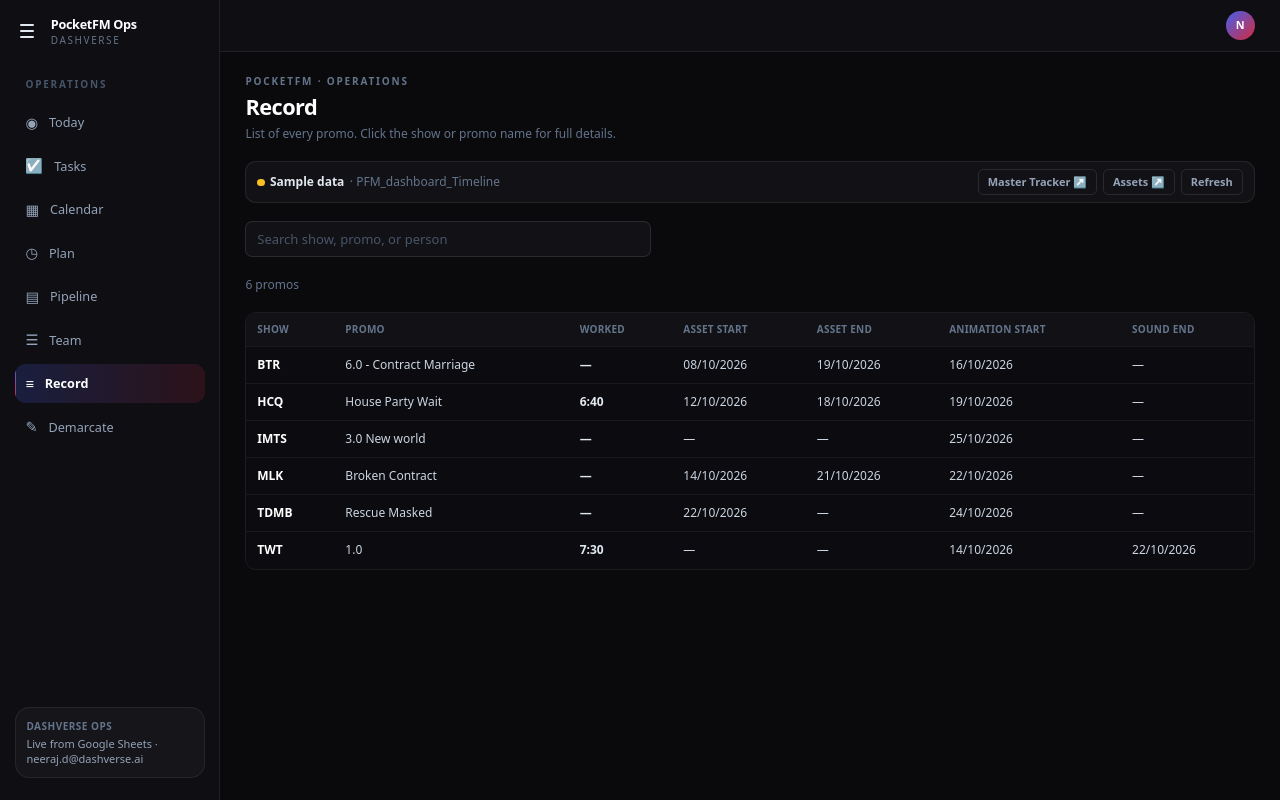
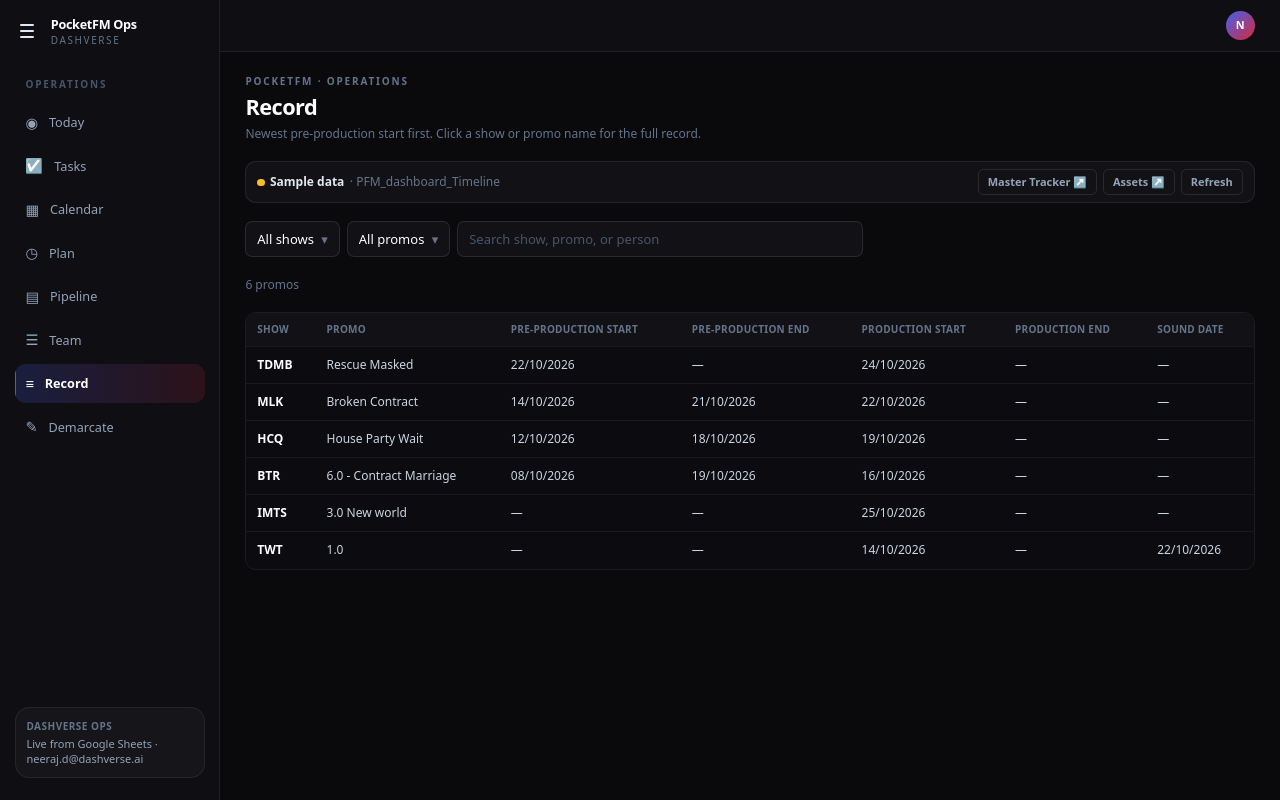
Before and after one commit to neeraj-dashverse/Dashboard, a Next.js app: page /record in a window 1280 px wide. Built offline with nearby package versions, Linux system fonts and the light colour scheme.

Commit message:
Show record dates as pre-production, production, and sound.
The list sorts by the latest asset start and lets several shows and promos be picked at once.

Co-authored-by: Cursor <cursoragent@cursor.com>

```diff
--- a/src/components/ops/RecordBoard.tsx
+++ b/src/components/ops/RecordBoard.tsx
@@ -1,30 +1,137 @@
 "use client";
 
 import Link from "next/link";
-import { useMemo, useState } from "react";
-import { formatDmy, formatDuration, promoRecords } from "@/lib/ops/selectors";
+import { useEffect, useMemo, useRef, useState } from "react";
+import { formatDmy, promoRecords } from "@/lib/ops/selectors";
 import { SyncStrip } from "./SyncStrip";
 import { useOps } from "./OpsProvider";
-
-function duration(seconds: number | null | undefined): string {
-  if (seconds == null || seconds <= 0) return "—";
-  return formatDuration(seconds);
-}
 
 function when(value: string | null | undefined): string {
   if (!value) return "—";
   return formatDmy(value);
 }
 
+const fieldClass =
+  "rounded-lg border border-white/[0.1] bg-[#121216] px-3 py-2 text-[13px] text-white";
+
+function uniqueNames(values: string[]): string[] {
+  return [...new Set(values.map((value) => value.trim()).filter(Boolean))].sort((a, b) =>
+    a.localeCompare(b)
+  );
+}
+
+function promoKey(show: string, promo: string): string {
+  return `${show}\u0000${promo}`;
+}
+
+function MultiFilter({
+  label,
+  emptyLabel,
+  options,
+  selected,
+  onChange,
+}: {
+  label: string;
+  emptyLabel: string;
+  options: { key: string; title: string; hint?: string }[];
+  selected: string[];
+  onChange: (next: string[]) => void;
+}) {
+  const [open, setOpen] = useState(false);
+  const box = useRef<HTMLDivElement>(null);
+  const picked = options.filter((option) => selected.includes(option.key));
+  const summary =
+    picked.length === 0 ? emptyLabel : picked.length === 1 ? picked[0].title : `${picked.length} ${label}`;
+
+  useEffect(() => {
+    if (!open) return;
+    const close = (event: MouseEvent) => {
+      if (!box.current?.contains(event.target as Node)) setOpen(false);
+    };
+    document.addEventListener("mousedown", close);
+    return () => document.removeEventListener("mousedown", close);
+  }, [open]);
+
+  const toggle = (key: string) => {
+    onChange(selected.includes(key) ? selected.filter((item) => item !== key) : [...selected, key]);
+  };
+
+  return (
+    <div ref={box} className="relative">
+      <button
+        type="button"
+        onClick={() => setOpen((value) => !value)}
+        className={`${fieldClass} flex max-w-[280px] items-center gap-2 text-left`}
+        aria-expanded={open}
+        aria-label={summary}
+      >
+        <span className="truncate">{summary}</span>
+        <span className="text-slate-500">▾</span>
+      </button>
+      {open && (
+        <div className="absolute z-20 mt-1 max-h-72 w-72 overflow-y-auto rounded-lg border border-white/[0.1] bg-[#121216] p-1 shadow-xl">
+          <button
+            type="button"
+            onClick={() => onChange([])}
+            className="w-full rounded px-2 py-1.5 text-left text-[12px] text-slate-400 hover:bg-white/[0.04]"
+          >
+            {emptyLabel}
+          </button>
+          {options.map((option) => (
+            <label
+              key={option.key}
+              className="flex cursor-pointer items-start gap-2 rounded px-2 py-1.5 hover:bg-white/[0.04]"
+            >
+              <input
+                type="checkbox"
+                checked={selected.includes(option.key)}
+                onChange={() => toggle(option.key)}
+                className="mt-0.5"
+              />
+              <span className="min-w-0">
+                <span className="block truncate text-[12px] text-slate-100">{option.title}</span>
+                {option.hint && (
+                  <span className="block truncate text-[10px] text-slate-500">{option.hint}</span>
+                )}
+              </span>
+            </label>
+          ))}
+        </div>
+      )}
+    </div>
+  );
+}
+
 export function RecordBoard() {
   const { snap } = useOps();
   const records = useMemo(() => promoRecords(snap), [snap]);
   const [query, setQuery] = useState("");
+  const [showFilters, setShowFilters] = useState<string[]>([]);
+  const [promoFilters, setPromoFilters] = useState<string[]>([]);
+
+  const shows = useMemo(() => uniqueNames(records.map((record) => record.showName)), [records]);
+  const promoOptions = useMemo(() => {
+    const pool = showFilters.length
+      ? records.filter((record) => showFilters.includes(record.showName))
+      : records;
+    const seen = new Set<string>();
+    const options: { key: string; title: string; hint: string }[] = [];
+    for (const record of pool) {
+      const key = promoKey(record.showName, record.promoName);
+      if (seen.has(key)) continue;
+      seen.add(key);
+      options.push({ key, title: record.promoName || "—", hint: record.showName });
+    }
+    return options.sort((a, b) => a.hint.localeCompare(b.hint) || a.title.localeCompare(b.title));
+  }, [records, showFilters]);
 
   const shown = useMemo(() => {
     const q = query.trim().toLowerCase();
-    if (!q) return records;
+    const promoKeys = new Set(promoFilters);
     return records.filter((record) => {
+      if (showFilters.length && !showFilters.includes(record.showName)) return false;
+      if (promoKeys.size && !promoKeys.has(promoKey(record.showName, record.promoName))) return false;
+      if (!q) return true;
       const people = [
         record.assetPeople,
         ...record.parts.flatMap((part) => [part.artist, part.editor]),
@@ -37,7 +144,7 @@ export function RecordBoard() {
         people.includes(q)
       );
     });
-  }, [records, query]);
+  }, [records, query, showFilters, promoFilters]);
 
   return (
     <div className="space-y-5">
@@ -47,18 +154,42 @@ export function RecordBoard() {
         </p>
         <h1 className="mt-1 text-2xl font-extrabold tracking-tight text-white">Record</h1>
         <p className="mt-1 max-w-3xl text-[12px] leading-5 text-slate-500">
-          List of every promo. Click the show or promo name for full details.
+          Newest pre-production start first. Click a show or promo name for the full record.
         </p>
       </div>
 
       <SyncStrip />
 
-      <input
-        value={query}
-        onChange={(event) => setQuery(event.target.value)}
-        placeholder="Search show, promo, or person"
-        className="w-full max-w-md rounded-lg border border-white/[0.1] bg-[#121216] px-3 py-2 text-[13px] text-white placeholder:text-slate-600"
-      />
+      <div className="flex flex-wrap items-center gap-2">
+        <MultiFilter
+          label="shows"
+          emptyLabel="All shows"
+          options={shows.map((name) => ({ key: name, title: name }))}
+          selected={showFilters}
+          onChange={(next) => {
+            setShowFilters(next);
+            const allowed = new Set(
+              records
+                .filter((record) => next.length === 0 || next.includes(record.showName))
+                .map((record) => promoKey(record.showName, record.promoName))
+            );
+            setPromoFilters((current) => current.filter((key) => allowed.has(key)));
+          }}
+        />
+        <MultiFilter
+          label="promos"
+          emptyLabel="All promos"
+          options={promoOptions}
+          selected={promoFilters}
+          onChange={setPromoFilters}
+        />
+        <input
+          value={query}
+          onChange={(event) => setQuery(event.target.value)}
+          placeholder="Search show, promo, or person"
+          className={`${fieldClass} w-full max-w-md placeholder:text-slate-600`}
+        />
+      </div>
 
       <p className="text-[12px] text-slate-500">
         {shown.length} promo{shown.length === 1 ? "" : "s"}
@@ -70,11 +201,11 @@ export function RecordBoard() {
             <tr>
               <th className="whitespace-nowrap px-3 py-2.5">Show</th>
               <th className="whitespace-nowrap px-3 py-2.5">Promo</th>
-              <th className="whitespace-nowrap px-3 py-2.5">Worked</th>
-              <th className="whitespace-nowrap px-3 py-2.5">Asset start</th>
-              <th className="whitespace-nowrap px-3 py-2.5">Asset end</th>
-              <th className="whitespace-nowrap px-3 py-2.5">Animation start</th>
-              <th className="whitespace-nowrap px-3 py-2.5">Sound end</th>
+              <th className="whitespace-nowrap px-3 py-2.5">Pre-production start</th>
+              <th className="whitespace-nowrap px-3 py-2.5">Pre-production end</th>
+              <th className="whitespace-nowrap px-3 py-2.5">Production start</th>
+              <th className="whitespace-nowrap px-3 py-2.5">Production end</th>
+              <th className="whitespace-nowrap px-3 py-2.5">Sound date</th>
             </tr>
           </thead>
           <tbody>
@@ -108,9 +239,6 @@ export function RecordBoard() {
                       {record.promoName || "—"}
                     </Link>
                   </td>
-                  <td className="whitespace-nowrap px-3 py-2.5 font-semibold text-slate-200">
-                    {duration(record.workedSec)}
-                  </td>
                   <td className="whitespace-nowrap px-3 py-2.5 text-slate-300">
                     {when(record.assetStart)}
                   </td>
@@ -119,6 +247,9 @@ export function RecordBoard() {
                   </td>
                   <td className="whitespace-nowrap px-3 py-2.5 text-slate-300">
                     {when(record.animationStart)}
+                  </td>
+                  <td className="whitespace-nowrap px-3 py-2.5 text-slate-300">
+                    {when(record.productionEnd)}
                   </td>
                   <td className="whitespace-nowrap px-3 py-2.5 text-slate-300">
                     {when(record.soundEnd)}
--- a/src/components/ops/RecordDetail.tsx
+++ b/src/components/ops/RecordDetail.tsx
@@ -94,7 +94,11 @@ export function RecordDetail({ promoId }: { promoId: string }) {
   const assetStart = when(asset?.startDate || pre?.startDate);
   const assetEnd = when(asset?.correctionsEndDate || asset?.endDate || pre?.closedDate);
   const animationStarts = parts
-    .map((part) => part.aniStartDate ?? part.plannedPlottedDate)
+    .map((part) => part.aniStartDate)
+    .filter((date): date is string => !!date)
+    .sort();
+  const correctionEnds = parts
+    .map((part) => part.correctionEndDate)
     .filter((date): date is string => !!date)
     .sort();
   const soundEnds = parts
@@ -123,10 +127,11 @@ export function RecordDetail({ promoId }: { promoId: string }) {
 
       <div className="grid grid-cols-2 gap-2 sm:grid-cols-3 lg:grid-cols-4">
         <Stat label="Total worked" value={duration(workedTotal) || "—"} />
-        <Stat label="Asset start" value={assetStart || "—"} />
-        <Stat label="Asset end" value={assetEnd || "—"} />
-        <Stat label="Animation start" value={when(animationStarts[0]) || "—"} />
-        <Stat label="Sound end" value={when(soundEnds[soundEnds.length - 1]) || "—"} />
+        <Stat label="Pre-production start" value={assetStart || "—"} />
+        <Stat label="Pre-production end" value={assetEnd || "—"} />
+        <Stat label="Production start" value={when(animationStarts[0]) || "—"} />
+        <Stat label="Production end" value={when(correctionEnds[correctionEnds.length - 1]) || "—"} />
+        <Stat label="Sound date" value={when(soundEnds[soundEnds.length - 1]) || "—"} />
         <Stat label="Initial from parts" value={sumLength(parts) || "—"} />
         <Stat label="Parts" value={String(parts.length || "—")} />
         <Stat
--- a/src/lib/ops/selectors.ts
+++ b/src/lib/ops/selectors.ts
@@ -107,8 +107,10 @@ export type PromoRecord = {
   assetStart: string | null;
   /** Asset close: Corrections End (AC), else End (Z), else Pre Production closed. */
   assetEnd: string | null;
-  /** Earliest animation / plotting start across parts. */
+  /** Earliest animation start (column M) across parts. */
   animationStart: string | null;
+  /** Latest correction end (column T) across parts. */
+  productionEnd: string | null;
   /** Latest sound end across parts. */
   soundEnd: string | null;
   days: number | null;
@@ -172,7 +174,11 @@ export function promoRecords(snap: OpsSnapshot): PromoRecord[] {
       .map((part) => part.workedSec)
       .filter((seconds): seconds is number => seconds != null && seconds > 0);
     const starts = parts
-      .map((part) => part.aniStartDate ?? part.plannedPlottedDate)
+      .map((part) => part.aniStartDate)
+      .filter((date): date is string => !!date)
+      .sort();
+    const correctionEnds = parts
+      .map((part) => part.correctionEndDate)
       .filter((date): date is string => !!date)
       .sort();
     const soundEnds = parts
@@ -219,6 +225,7 @@ export function promoRecords(snap: OpsSnapshot): PromoRecord[] {
       assetStart,
       assetEnd,
       animationStart: starts[0] ?? null,
+      productionEnd: correctionEnds[correctionEnds.length - 1] ?? null,
       soundEnd: soundEnds[soundEnds.length - 1] ?? null,
       days: daySpan(starts[0], ends[ends.length - 1]) ?? assetDays,
       closedOn,
@@ -270,6 +277,10 @@ function collapsePromoRecords(records: PromoRecord[]): PromoRecord[] {
       .filter((seconds): seconds is number => seconds != null && seconds > 0);
     const animationStarts = group
       .map((record) => record.animationStart)
+      .filter((date): date is string => !!date)
+      .sort();
+    const productionEnds = group
+      .map((record) => record.productionEnd)
       .filter((date): date is string => !!date)
       .sort();
     const soundEnds = group
@@ -301,6 +312,7 @@ function collapsePromoRecords(records: PromoRecord[]): PromoRecord[] {
       assetStart: assetStarts[0] ?? null,
       assetEnd: assetEnds[assetEnds.length - 1] ?? null,
       animationStart: animationStarts[0] ?? null,
+      productionEnd: productionEnds[productionEnds.length - 1] ?? null,
       soundEnd: soundEnds[soundEnds.length - 1] ?? null,
     };
   });
@@ -321,9 +333,11 @@ function collapsePromoRecords(records: PromoRecord[]): PromoRecord[] {
       return Boolean(record.initialSec || record.closedOn || record.assetPeople || record.finalSec);
     })
     .sort((a, b) => {
-      if (a.closedOn && b.closedOn) return b.closedOn.localeCompare(a.closedOn);
-      if (a.closedOn) return -1;
-      if (b.closedOn) return 1;
+      if (a.assetStart && b.assetStart && a.assetStart !== b.assetStart) {
+        return b.assetStart.localeCompare(a.assetStart);
+      }
+      if (a.assetStart && !b.assetStart) return -1;
+      if (!a.assetStart && b.assetStart) return 1;
       return a.showName.localeCompare(b.showName) || a.promoName.localeCompare(b.promoName);
     });
 }
```
